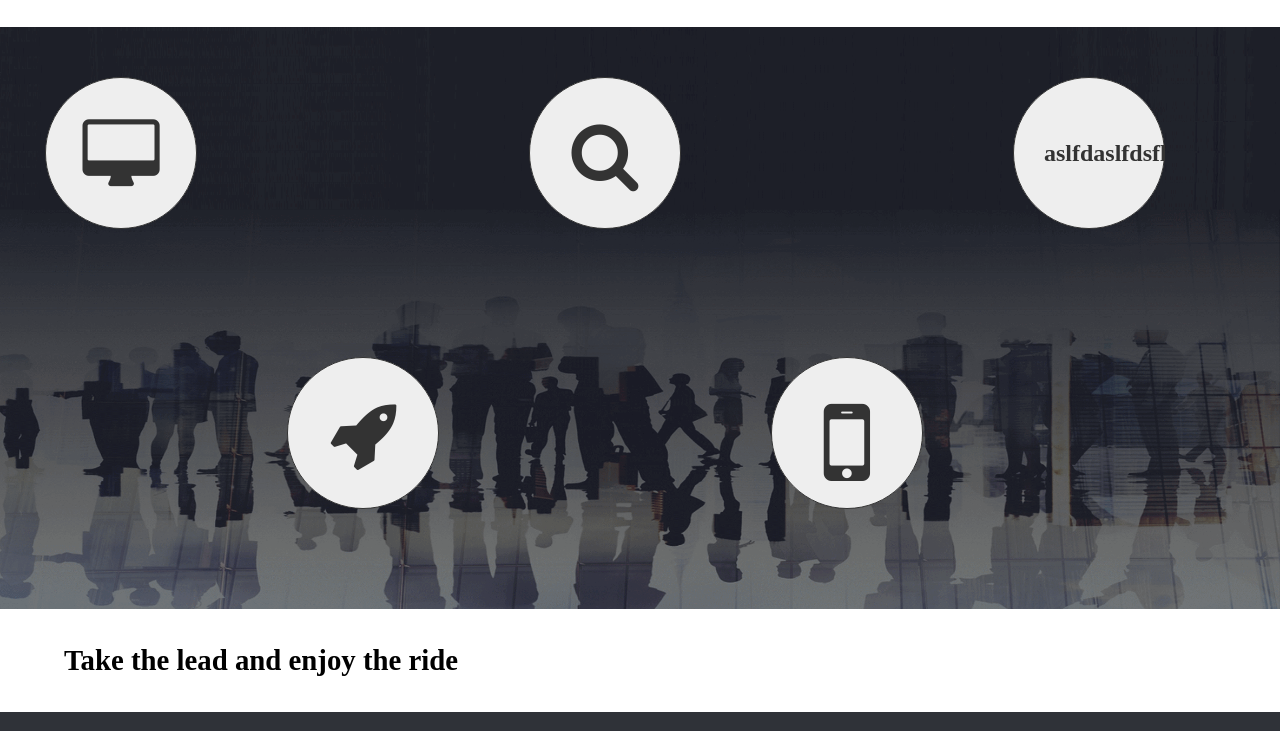
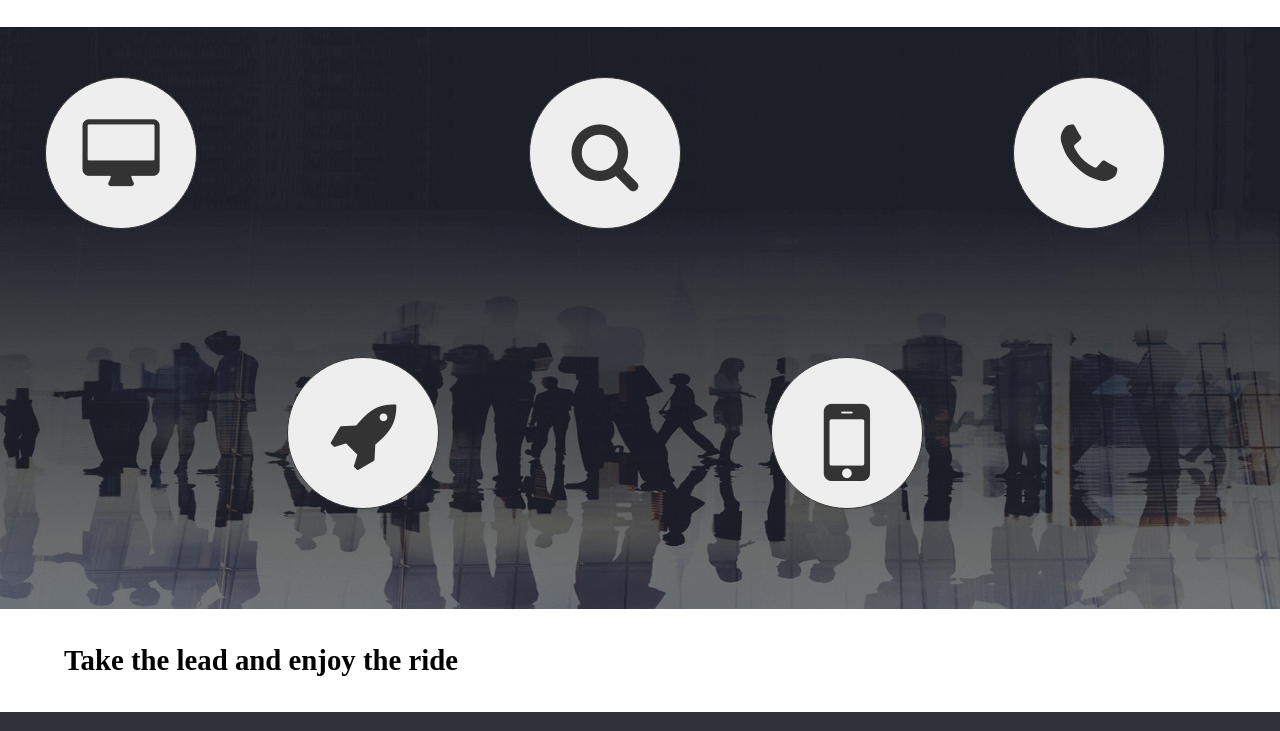
Before and after one commit to Tonipetrov/tonipetrov.github.io, a plain HTML site: page index.html in a window 1280 px wide. Shown: the part 69-800 px from the top of the page. Drawn offline with Linux system fonts and the light colour scheme.

Commit message:
Update index.html

```diff
--- a/index.html
+++ b/index.html
@@ -206,7 +206,7 @@ surveys done by Brand Perfect, Akamai and Dynatrace nearly half of web users exp
 			</div>
             </footer>
         </div>
-		<script>document.getElementById("contact").innerHTML="aslfdaslfdsflsdlfdsjklfjdkfjksdjkfjdks";function init(){for(var t=document.getElementsByTagName("img"),e=0;e<t.length;e++)t[e].getAttribute("data-src")&&t[e].setAttribute("src",t[e].getAttribute("data-src"))}window.onload=init</script>
+		<script>function init(){for(var t=document.getElementsByTagName("img"),e=0;e<t.length;e++)t[e].getAttribute("data-src")&&t[e].setAttribute("src",t[e].getAttribute("data-src"))}window.onload=init</script>
 		<script src=js/wow.min.js></script>
       <script>(new WOW).init()</script>
 	 <script src=js/validate.js></script>
```
